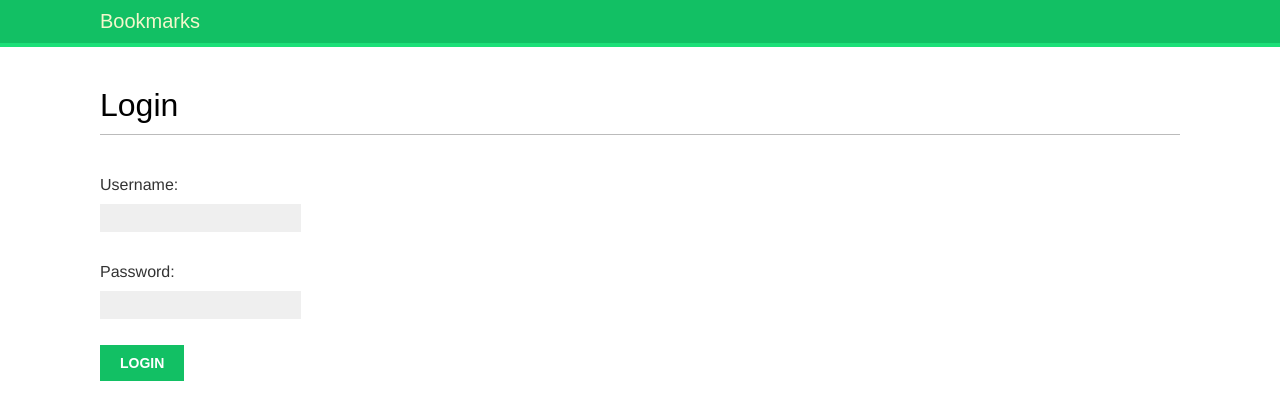
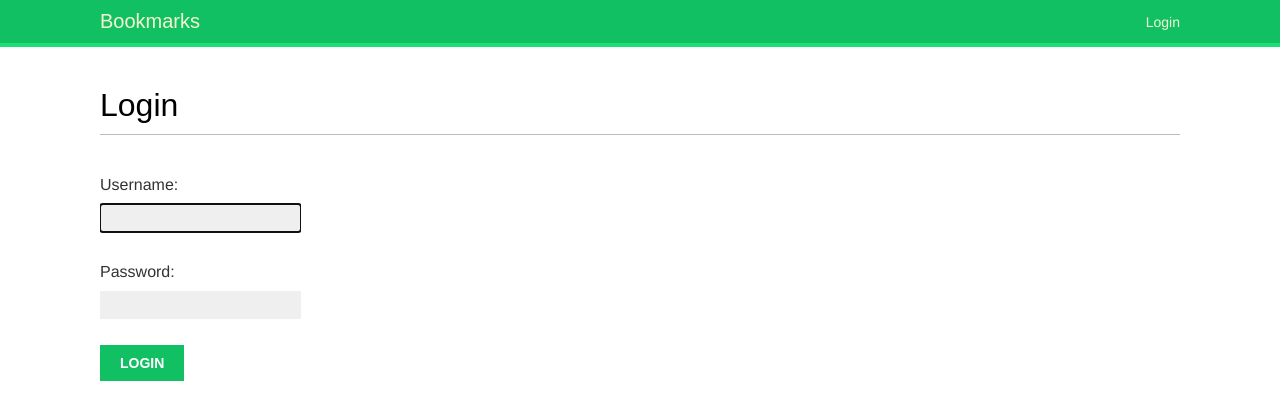
Before and after one commit to py-piyush/picshare-social-media-django, a Django app: page /account/login/ in a window 1280 px wide. Shown: the top 420 px of the page. Run offline with Django 4.2, Linux system fonts and the light colour scheme; some web fonts are replaced.

Commit message:
Login/logout using django authentication framework

```diff
--- /dev/null
+++ b/socialsite/account/templates/account/dashboard.html
@@ -0,0 +1,6 @@
+{% extends 'base.html' %}
+{%block title%}Dashboard{%endblock%}
+{% block content %}
+    <h1>Dashboard</h1>
+    <p>Welcome to your dashboard</p>
+{% endblock content %}
--- a/socialsite/account/templates/base.html
+++ b/socialsite/account/templates/base.html
@@ -9,7 +9,25 @@
     <link rel="stylesheet" href="{% static 'css/base.css' %}">
 </head>
 <body>
-    <div id="header"><span class="logo">Bookmarks</span></div>
+    <div id="header">
+        <span class="logo">Bookmarks</span>
+        {%if request.user.is_authenticated%}
+            <ul class="menu">
+                <li {%if section == 'dashboard'%}class='selected'{% endif %}><a href="{% url 'dashboard' %}">My dashboard</a></li>
+                <li {%if section == 'images'%}class='selected'{% endif %}><a href="#">Images</a></li>
+                <li {%if section == 'people'%}class='selected'{% endif %}><a href="#">People</a></li>
+            </ul>
+        {% endif %}
+        <span class="user">
+            {% if request.user.is_authenticated %}
+                Hello {{request.user.first_name|default:request.user.username}},
+                <a href="{% url 'logout' %}">Logout</a>
+            {% else %}
+                <a href="{% url 'login' %}">Login</a>
+            {% endif %}
+        </span>
+
+    </div>
     <div id="content">
         {% block content %}{% endblock content %}
     </div>
--- /dev/null
+++ b/socialsite/account/templates/registration/login.html
@@ -0,0 +1,20 @@
+{% extends 'base.html' %}
+{% block title %}Login{% endblock title %}
+{% block content %}
+    <h1>Login</h1>
+    {% if form.errors %}
+        <p>
+            Your username and password didn't match.
+            Please try again.
+        </p>
+    {% else %}
+        <div class="login-form">
+            <form action="{% url 'login' %}" method="post">
+                {{form.as_p}}
+                {% csrf_token %}
+                <input type="hidden" name="next" value="{{next}}">
+                <p><input type="submit" value="Login"></p>
+            </form>
+        </div>
+    {% endif %}
+{% endblock content %}
--- a/socialsite/account/urls.py
+++ b/socialsite/account/urls.py
@@ -1,4 +1,12 @@
 from django.urls import path
+from django.contrib.auth import views as auth_views
 from . import views
 
-urlpatterns = [path("login/", views.user_login, name="login")]
+urlpatterns = [
+    # login/logout
+    # path("login/", views.user_login, name="login")
+    path("login/", auth_views.LoginView.as_view(), name="login"),
+    path("logout/", auth_views.LogoutView.as_view(), name="logout"),
+    # dashboard
+    path("", views.dashboard, name="dashboard"),
+]
--- a/socialsite/account/views.py
+++ b/socialsite/account/views.py
@@ -1,25 +1,31 @@
 from django.shortcuts import render
 from django.http import HttpResponse
 from django.contrib.auth import authenticate, login
+from django.contrib.auth.decorators import login_required
 from .forms import LoginForm
 
 # Create your views here.
-def user_login(request):
-    if request.method == "POST":
-        form = LoginForm(request.POST)
-        if form.is_valid():
-            cd = form.cleaned_data
-            user = authenticate(
-                request, username=cd["username"], password=cd["password"]
-            )
-            if user is not None:
-                if user.is_active:
-                    login(request, user)
-                    return HttpResponse("Authentication successfull")
-                else:
-                    return HttpResponse("Disabled account")
-            else:
-                return HttpResponse("Invalid login")
-    else:
-        form = LoginForm()
-    return render(request, "account/login.html", {"form": form})
+@login_required
+def dashboard(request):
+    return render(request, "account/dashboard.html", {"section": "dashboard"})
+
+
+# def user_login(request):
+#     if request.method == "POST":
+#         form = LoginForm(request.POST)
+#         if form.is_valid():
+#             cd = form.cleaned_data
+#             user = authenticate(
+#                 request, username=cd["username"], password=cd["password"]
+#             )
+#             if user is not None:
+#                 if user.is_active:
+#                     login(request, user)
+#                     return HttpResponse("Authentication successfull")
+#                 else:
+#                     return HttpResponse("Disabled account")
+#             else:
+#                 return HttpResponse("Invalid login")
+#     else:
+#         form = LoginForm()
+#     return render(request, "account/login.html", {"form": form})
--- a/socialsite/socialsite/settings.py
+++ b/socialsite/socialsite/settings.py
@@ -122,3 +122,8 @@ STATIC_URL = "static/"
 # https://docs.djangoproject.com/en/4.1/ref/settings/#default-auto-field
 
 DEFAULT_AUTO_FIELD = "django.db.models.BigAutoField"
+
+## Redircts
+LOGIN_REDIRECT_URL = "dashboard"
+LOGIN = "login"
+LOGOUT = "logout"
```
Also changed, not shown: socialsite/account/templates/registration/logged_out.html (added, +7 -0 lines).
